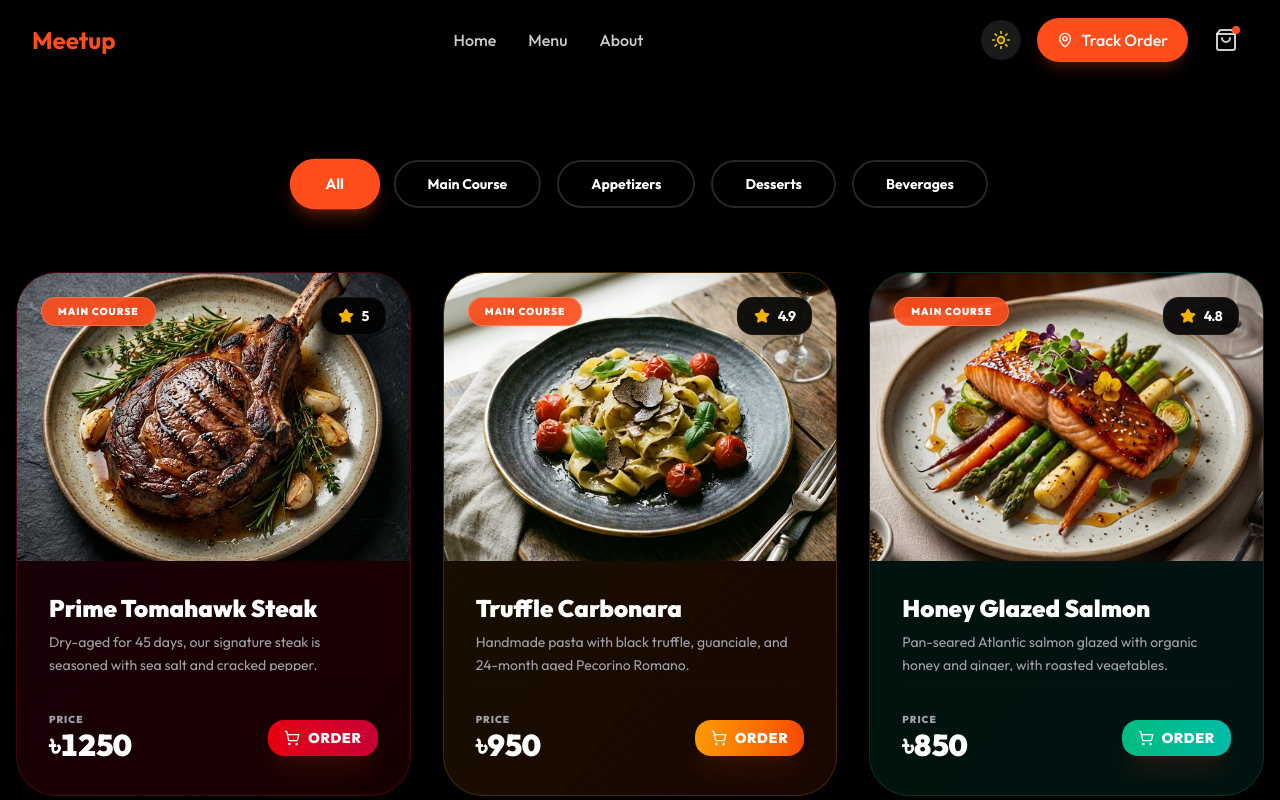
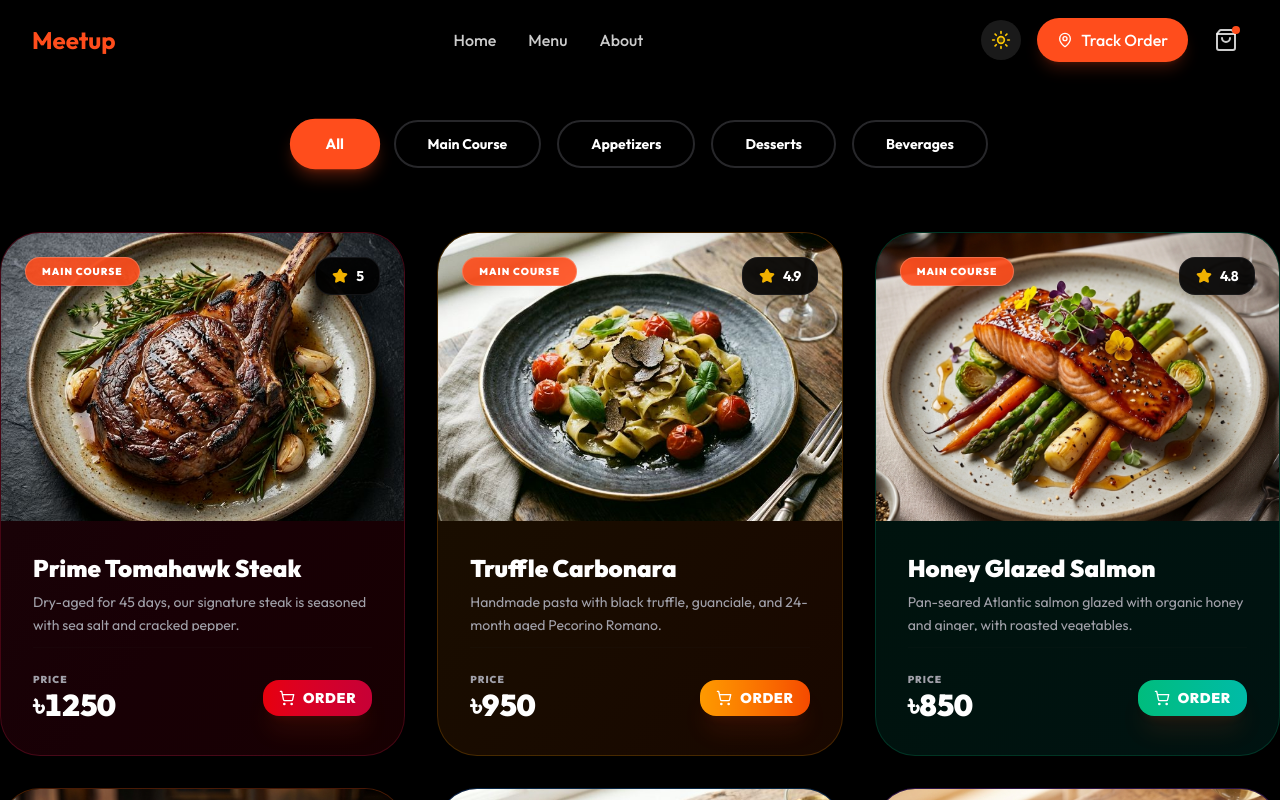
Before and after one commit to sahidDev09/Meetup-restaurant, a Next.js app: page /menu in a window 1280 px wide. Shown: the top 800 px of the page. Built offline with nearby package versions, Linux system fonts and the light colour scheme.

Commit message:
style: Adjust vertical and remove horizontal padding in MenuContent component.

```diff
--- a/components/menu/MenuContent.tsx
+++ b/components/menu/MenuContent.tsx
@@ -91,7 +91,7 @@
     : menuItems.filter(item => item.category === activeCategory);
 
   return (
-    <div className="py-20">
+    <div className="py-10">
       <div className="container mx-auto">
         {/* Header */}
 
@@ -119,7 +119,7 @@
         {/* Grid Section */}
         <motion.div
           layout
-          className="grid grid-cols-1 md:grid-cols-2 lg:grid-cols-3 gap-8 px-4"
+          className="grid grid-cols-1 md:grid-cols-2 lg:grid-cols-3 gap-8"
         >
           <AnimatePresence mode="popLayout">
             {filteredItems.map((item, index) => (
```
